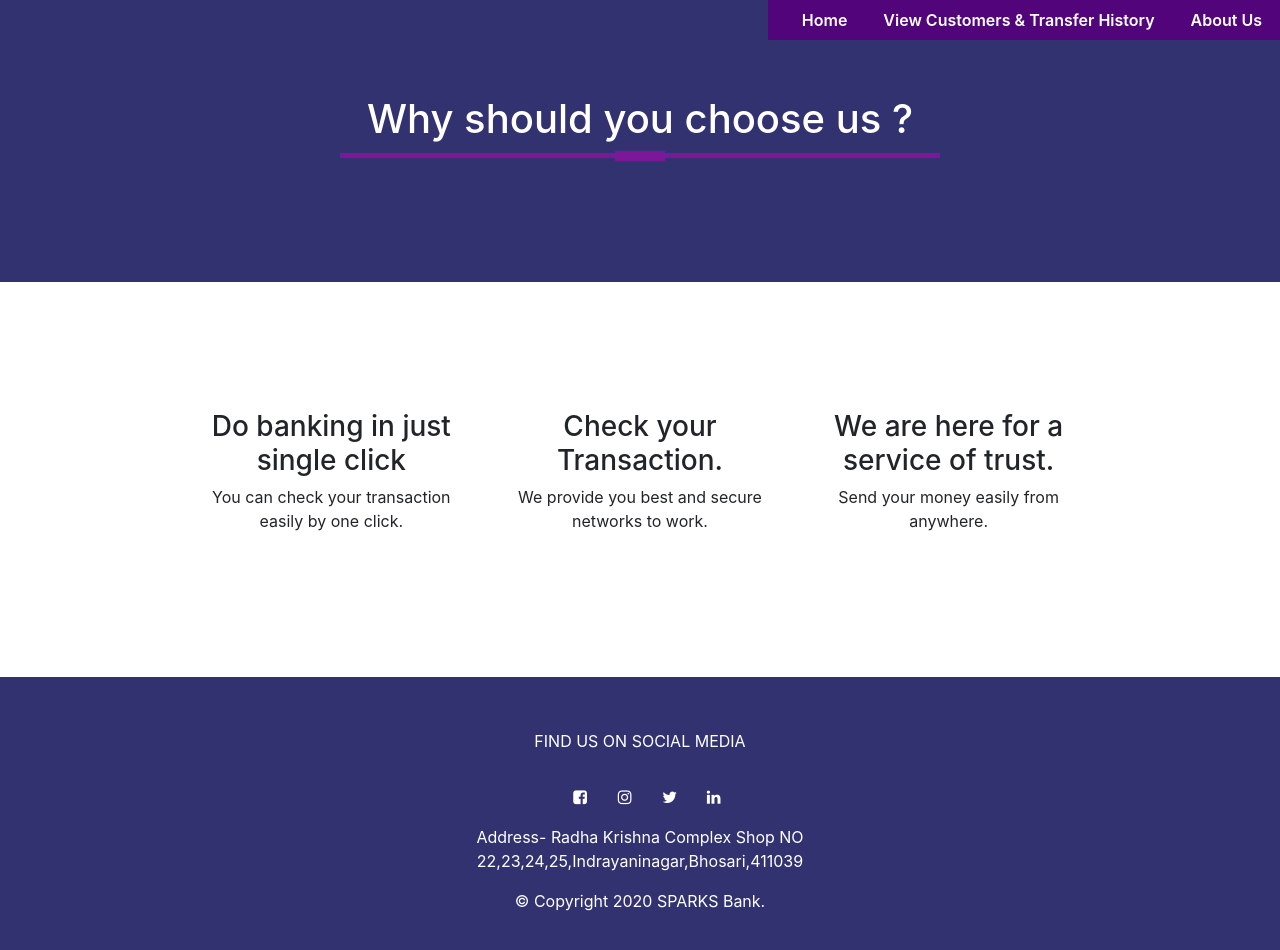
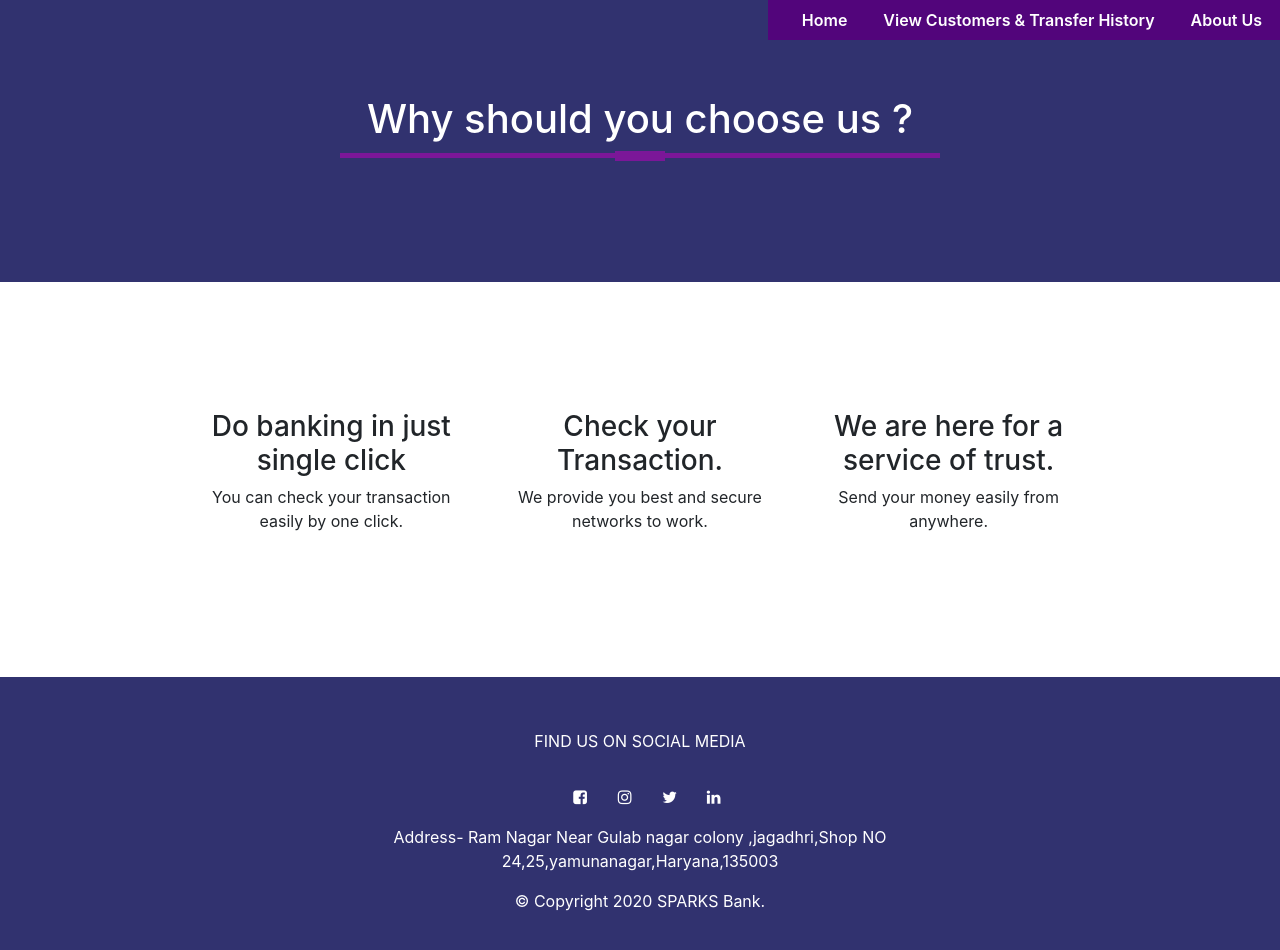
Before and after one commit to Garg17a/Bank-System-Project, a plain HTML site: page bank.html in a window 1280 px wide. Drawn offline with nearby package versions, Linux system fonts and the light colour scheme.

Commit message:
Update bank.html

```diff
--- a/bank.html
+++ b/bank.html
@@ -65,7 +65,7 @@ href="https://cdn.jsdelivr.net/npm/bootstrap@4.5.3/dist/css/bootstrap.min.css" i
         <i class="social-icon fa fa-instagram" aria-hidden="true"></i>
       <i class="social-icon fa fa-twitter" aria-hidden="true"></i>
         <i class="social-icon fa fa-linkedin" aria-hidden="true"></i>
-        <p>Address- Radha Krishna Complex Shop NO 22,23,24,25,Indrayaninagar,Bhosari,411039<p>
+        <p>Address- Ram Nagar Near Gulab nagar colony ,jagadhri,Shop NO 24,25,yamunanagar,Haryana,135003<p>
         <p>© Copyright 2020 SPARKS Bank.</p>
       </footer>
     </body>
```
